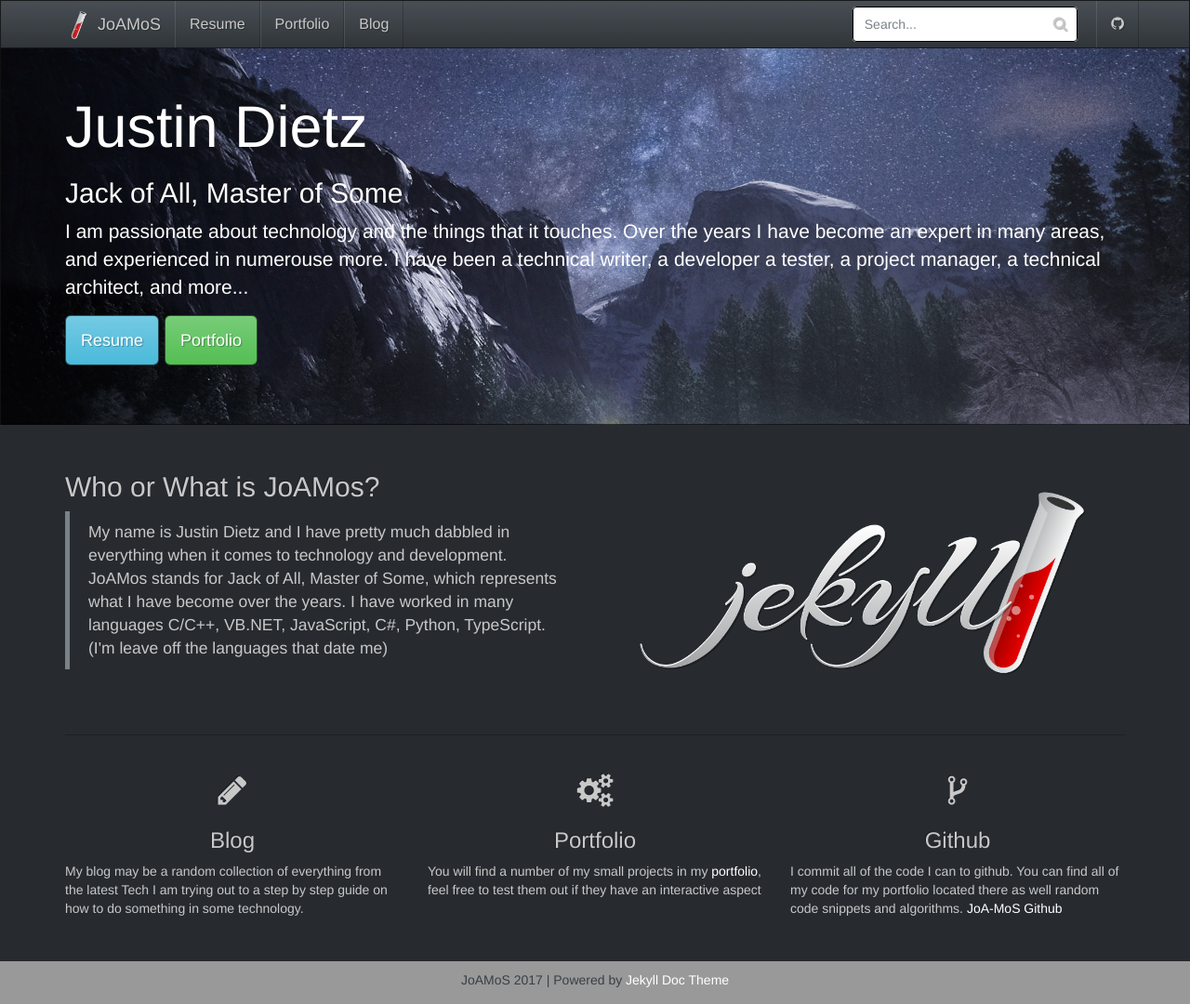
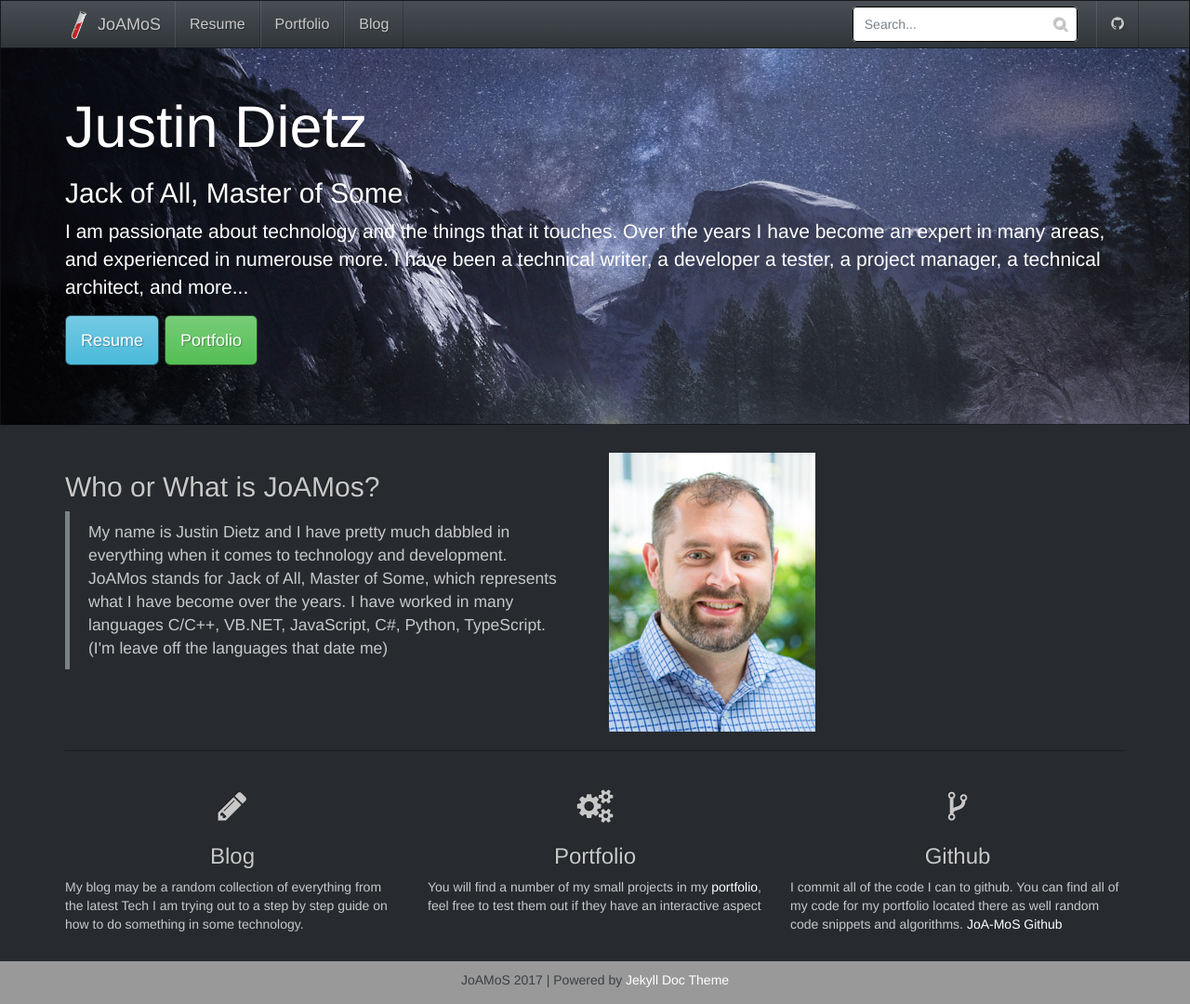
Before and after one commit to JoA-MoS/JoA-MoS.github.io, a Jekyll site: the page built from index.html, in a window 1280 px wide and 1080 px high. Shown: the whole window at 93% size. Built offline with Jekyll 4.4.1, drawn with Linux system fonts in a browser that asks for light colours; nearby versions of some CDN libraries.

Commit message:
Pushing my images and including my image on the index

```diff
--- a/index.html
+++ b/index.html
@@ -23,7 +23,7 @@ layout: default
             </blockquote>
         </div>
         <div class="col-md-6 text-center">
-            <img src="img/jekyll-dark.png" alt="" class="img-responsive">
+            <img src="img/JustinDietz_Crop.jpg" alt="" class="img-responsive">
         </div>
     </div>
 
```
Also changed, not shown: img/JustinDietz_Crop.jpg (added), img/JustinDietz_square.jpg (added), 1 other file.
